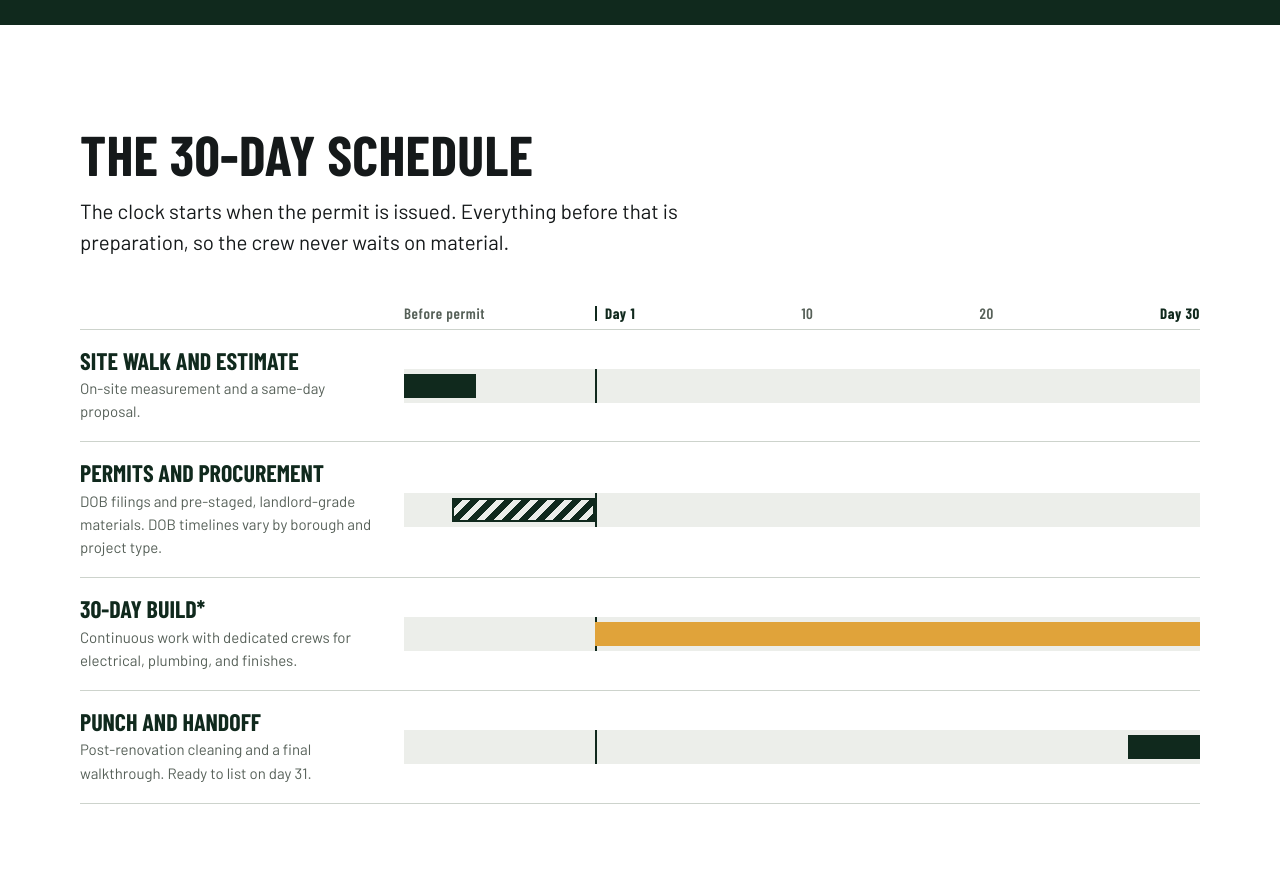
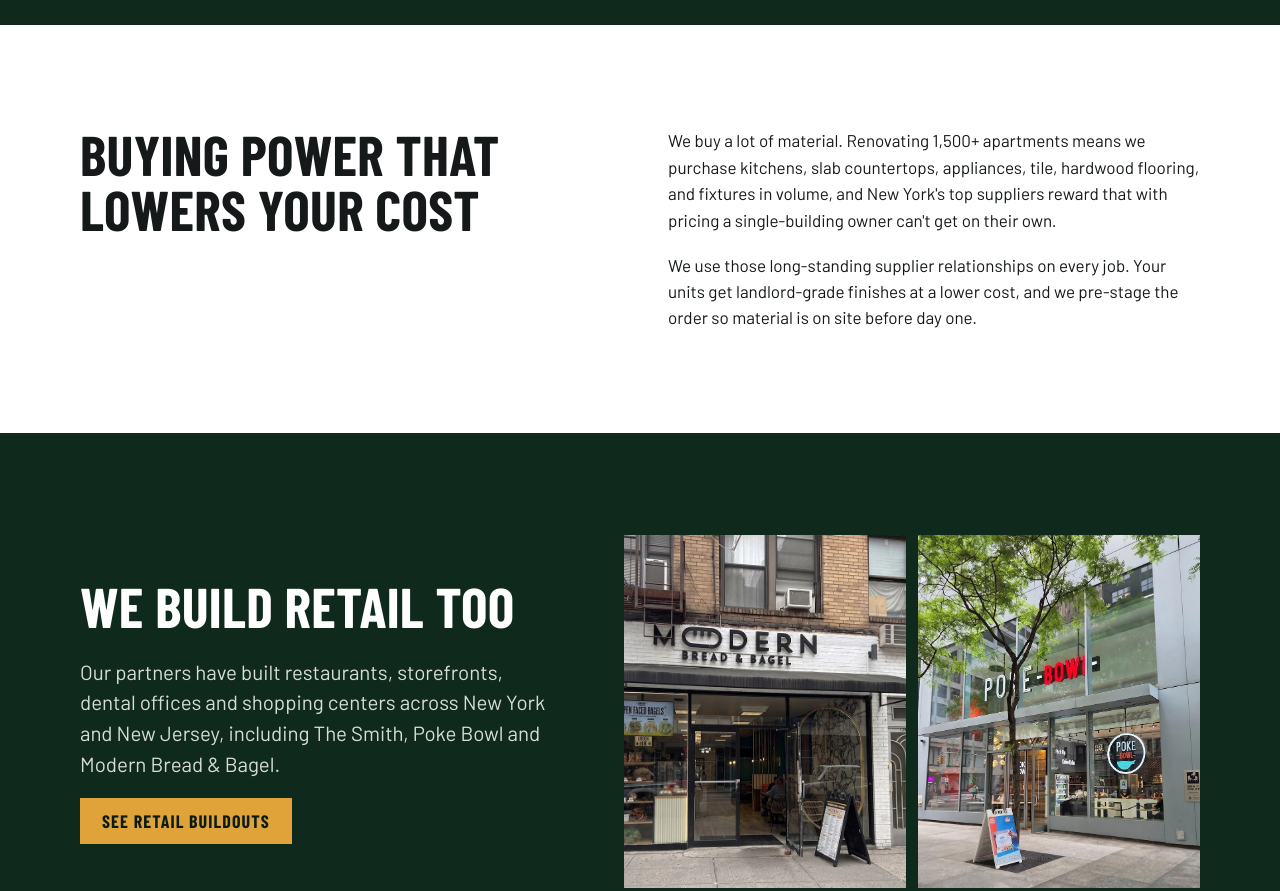
Before and after one commit to aghravialex/katrenovation-website, a plain HTML site: page index.html in a window 1280 px wide. Shown: the part 3260-4151 px from the top of the page. Drawn offline with nearby package versions, Linux system fonts and the light colour scheme; a web font is replaced by a local one.

Commit message:
content: remove the 30-day schedule section
Co-Authored-By: Claude Fable 5.1 <noreply@anthropic.com>

```diff
--- a/index.html
+++ b/index.html
@@ -148,35 +148,6 @@
   </div>
 </section>
 
-<section class="band" id="process">
-  <div class="wrap">
-    <h2 class="h-section">The 30-day schedule</h2>
-    <p class="lede" style="margin-top:14px">The clock starts when the permit is issued. Everything before that is preparation, so the crew never waits on material.</p>
-    <div class="schedule">
-      <div class="sched-axis" aria-hidden="true">
-        <div></div>
-        <div class="track"><span class="pre">Before permit</span><span class="days"><b>Day 1</b><span>10</span><span>20</span><b>Day 30</b></span></div>
-      </div>
-      <div class="sched-row">
-        <div><h3>Site walk and estimate</h3><p>On-site measurement and a same-day proposal.</p></div>
-        <div class="track"><span class="bar" style="--from:0%;--to:9%;--i:0"></span></div>
-      </div>
-      <div class="sched-row">
-        <div><h3>Permits and procurement</h3><p>DOB filings and pre-staged, landlord-grade materials. DOB timelines vary by borough and project type.</p></div>
-        <div class="track"><span class="bar bar--open" style="--from:6%;--to:24%;--i:1"></span></div>
-      </div>
-      <div class="sched-row">
-        <div><h3>30-day build*</h3><p>Continuous work with dedicated crews for electrical, plumbing, and finishes.</p></div>
-        <div class="track"><span class="bar bar--gold" style="--from:24%;--to:100%;--i:2"></span></div>
-      </div>
-      <div class="sched-row">
-        <div><h3>Punch and handoff</h3><p>Post-renovation cleaning and a final walkthrough. Ready to list on day 31.</p></div>
-        <div class="track"><span class="bar" style="--from:91%;--to:100%;--i:3"></span></div>
-      </div>
-    </div>
-  </div>
-</section>
-
 <section class="band">
   <div class="wrap split">
     <h2 class="h-section">Buying power that lowers your cost</h2>
@@ -235,7 +206,6 @@
       <nav class="footer-nav" aria-label="Footer">
         <a href="/">Apartments</a>
         <a href="/retail/">Retail buildouts</a>
-        <a href="#process">Schedule</a>
         <a href="#estimate">Get estimate</a>
         <a href="tel:+15167764440">(516) 776-4440</a>
         <a href="mailto:info@katrenos.com">info@katrenos.com</a>
```
